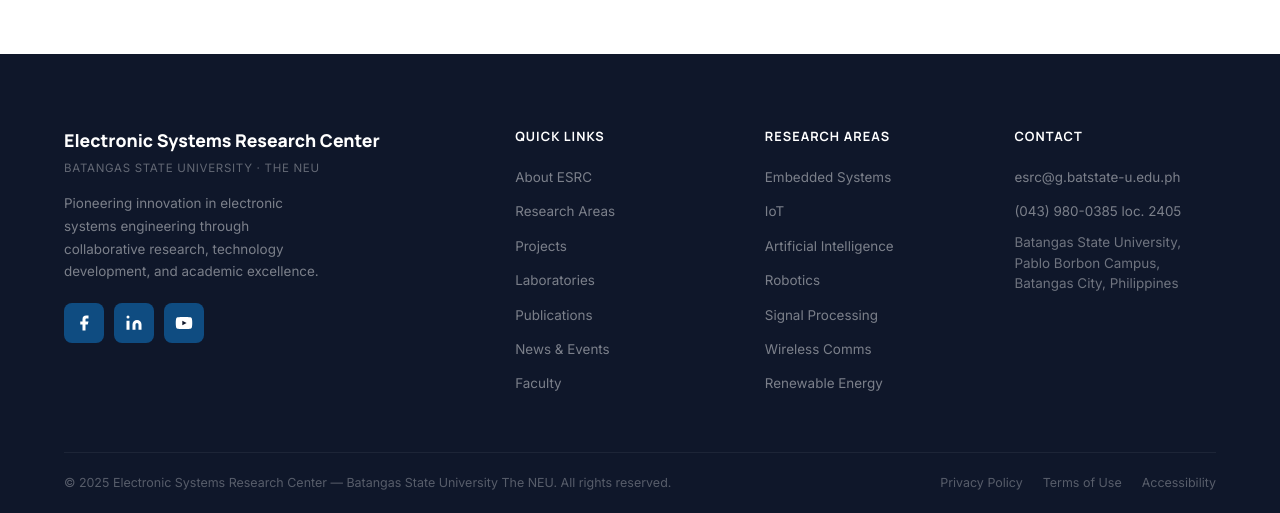
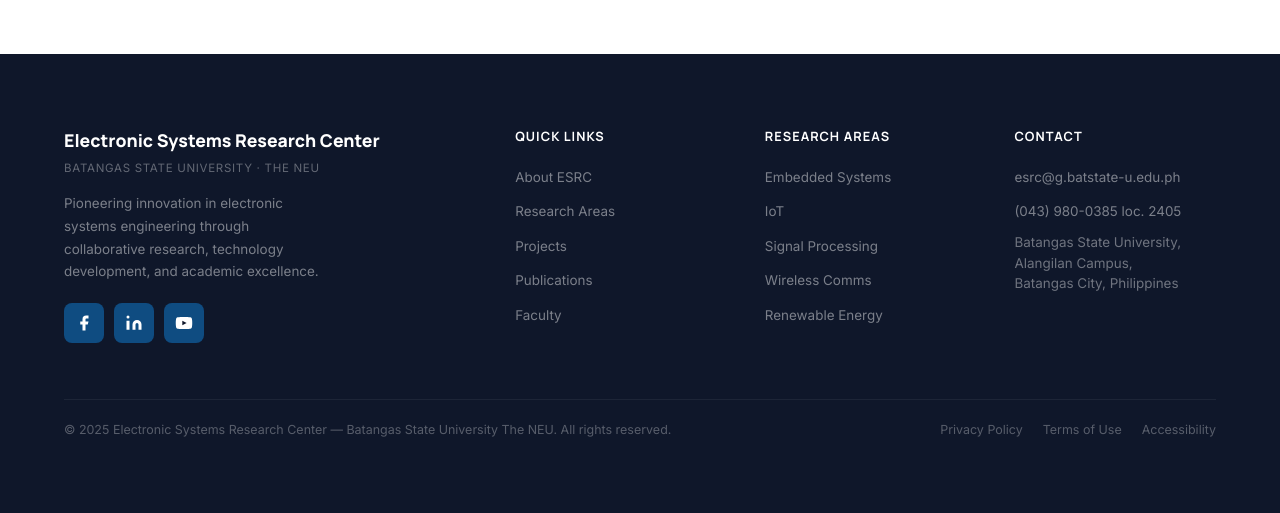
Before and after one commit to gritzoogil/electronic-systems-research-center-new, a Flask app: page /accomplishments in a window 1280 px wide. Shown: the part 667-1180 px from the top of the page. After the commit the page ends 1104 px from the top, so only its background shows below. Run offline with Flask 3, Linux system fonts and the light colour scheme; data that the repository does not hold is empty.

Commit message:
referencing fix

```diff
--- a/templates/components/footer.html
+++ b/templates/components/footer.html
@@ -11,13 +11,13 @@
           collaborative research, technology development, and academic excellence.
         </p>
         <div class="c-socials">
-          <a href="#" class="c-soc" aria-label="Facebook">
+          <a href="https://www.facebook.com/share/1Cvdcot6a3/" class="c-soc" aria-label="Facebook">
             <svg viewBox="0 0 24 24" fill="currentColor"><path d="M18 2h-3a5 5 0 00-5 5v3H7v4h3v8h4v-8h3l1-4h-4V7a1 1 0 011-1h3z"/></svg>
           </a>
           <a href="#" class="c-soc" aria-label="LinkedIn">
             <svg viewBox="0 0 24 24" fill="currentColor"><path d="M16 8a6 6 0 016 6v7h-4v-7a2 2 0 00-2-2 2 2 0 00-2 2v7h-4v-7a6 6 0 016-6zM2 9h4v12H2z"/><circle cx="4" cy="4" r="2"/></svg>
           </a>
-          <a href="#" class="c-soc" aria-label="YouTube">
+          <a href="https://l.messenger.com/l.php?u=https%3A%2F%2Fwww.youtube.com%2F%40ESRC_BatStateUTheNEU&h=AUAFPlW_BNfGvkoyLk8-GCd9bCfCbLwpstHKrEegOyTkxTXMSTDfLB9m-OZbbEzOk_HOtuIC4n_ltuhWDb0wlgzW0_Zrd3JNmawQ73KvtyLqhiSm6k7Nb57cxifoAcc" class="c-soc" aria-label="YouTube">
             <svg viewBox="0 0 24 24" fill="currentColor"><path d="M22.54 6.42a2.78 2.78 0 00-1.95-1.96C18.88 4 12 4 12 4s-6.88 0-8.59.46a2.78 2.78 0 00-1.95 1.96A29 29 0 001 12a29 29 0 00.46 5.58A2.78 2.78 0 003.41 19.6C5.12 20 12 20 12 20s6.88 0 8.59-.46a2.78 2.78 0 001.95-1.95A29 29 0 0023 12a29 29 0 00-.46-5.58z"/><polygon points="9.75 15.02 15.5 12 9.75 8.98 9.75 15.02" fill="var(--gray-900)"/></svg>
           </a>
         </div>
@@ -30,9 +30,7 @@
           <li><a href="#about">About ESRC</a></li>
           <li><a href="#research">Research Areas</a></li>
           <li><a href="#projects">Projects</a></li>
-          <li><a href="#labs">Laboratories</a></li>
           <li><a href="#publications">Publications</a></li>
-          <li><a href="#news">News &amp; Events</a></li>
           <li><a href="{{ url_for('public.team') }}">Faculty</a></li>
         </ul>
       </div>
@@ -43,8 +41,6 @@
         <ul class="footer-links">
           <li><a href="#research">Embedded Systems</a></li>
           <li><a href="#research">IoT</a></li>
-          <li><a href="#research">Artificial Intelligence</a></li>
-          <li><a href="#research">Robotics</a></li>
           <li><a href="#research">Signal Processing</a></li>
           <li><a href="#research">Wireless Comms</a></li>
           <li><a href="#research">Renewable Energy</a></li>
@@ -58,7 +54,7 @@
           <li><a href="mailto:esrc@g.batstate-u.edu.ph">esrc@g.batstate-u.edu.ph</a></li>
           <li><a href="tel:+63439800385">(043) 980-0385 loc. 2405</a></li>
           <li style="color:rgba(255,255,255,.4);font-size:.84rem;line-height:1.55;">
-            Batangas State University,<br>Pablo Borbon Campus,<br>Batangas City, Philippines
+            Batangas State University,<br>Alangilan Campus,<br>Batangas City, Philippines
           </li>
         </ul>
       </div>
--- a/templates/index.html
+++ b/templates/index.html
@@ -547,13 +547,13 @@
         <div>
           <p class="c-lbl" style="margin-bottom:10px;">Follow Us</p>
           <div class="c-socials">
-            <a href="#" class="c-soc" aria-label="Facebook">
+            <a href="https://www.facebook.com/share/1Cvdcot6a3/" class="c-soc" aria-label="Facebook">
               <svg viewBox="0 0 24 24" fill="currentColor" width="18" height="18"><path d="M18 2h-3a5 5 0 00-5 5v3H7v4h3v8h4v-8h3l1-4h-4V7a1 1 0 011-1h3z"/></svg>
             </a>
             <a href="#" class="c-soc" aria-label="LinkedIn">
               <svg viewBox="0 0 24 24" fill="currentColor" width="18" height="18"><path d="M16 8a6 6 0 016 6v7h-4v-7a2 2 0 00-2-2 2 2 0 00-2 2v7h-4v-7a6 6 0 016-6zM2 9h4v12H2z"/><circle cx="4" cy="4" r="2"/></svg>
             </a>
-            <a href="#" class="c-soc" aria-label="YouTube">
+            <a href="https://l.messenger.com/l.php?u=https%3A%2F%2Fwww.youtube.com%2F%40ESRC_BatStateUTheNEU&h=AUAFPlW_BNfGvkoyLk8-GCd9bCfCbLwpstHKrEegOyTkxTXMSTDfLB9m-OZbbEzOk_HOtuIC4n_ltuhWDb0wlgzW0_Zrd3JNmawQ73KvtyLqhiSm6k7Nb57cxifoAcc" class="c-soc" aria-label="YouTube">
               <svg viewBox="0 0 24 24" fill="currentColor" width="18" height="18"><path d="M22.54 6.42a2.78 2.78 0 00-1.95-1.96C18.88 4 12 4 12 4s-6.88 0-8.59.46a2.78 2.78 0 00-1.95 1.96A29 29 0 001 12a29 29 0 00.46 5.58A2.78 2.78 0 003.41 19.6C5.12 20 12 20 12 20s6.88 0 8.59-.46a2.78 2.78 0 001.95-1.95A29 29 0 0023 12a29 29 0 00-.46-5.58z"/><polygon points="9.75 15.02 15.5 12 9.75 8.98 9.75 15.02" fill="var(--gray-900)"/></svg>
             </a>
           </div>
```
